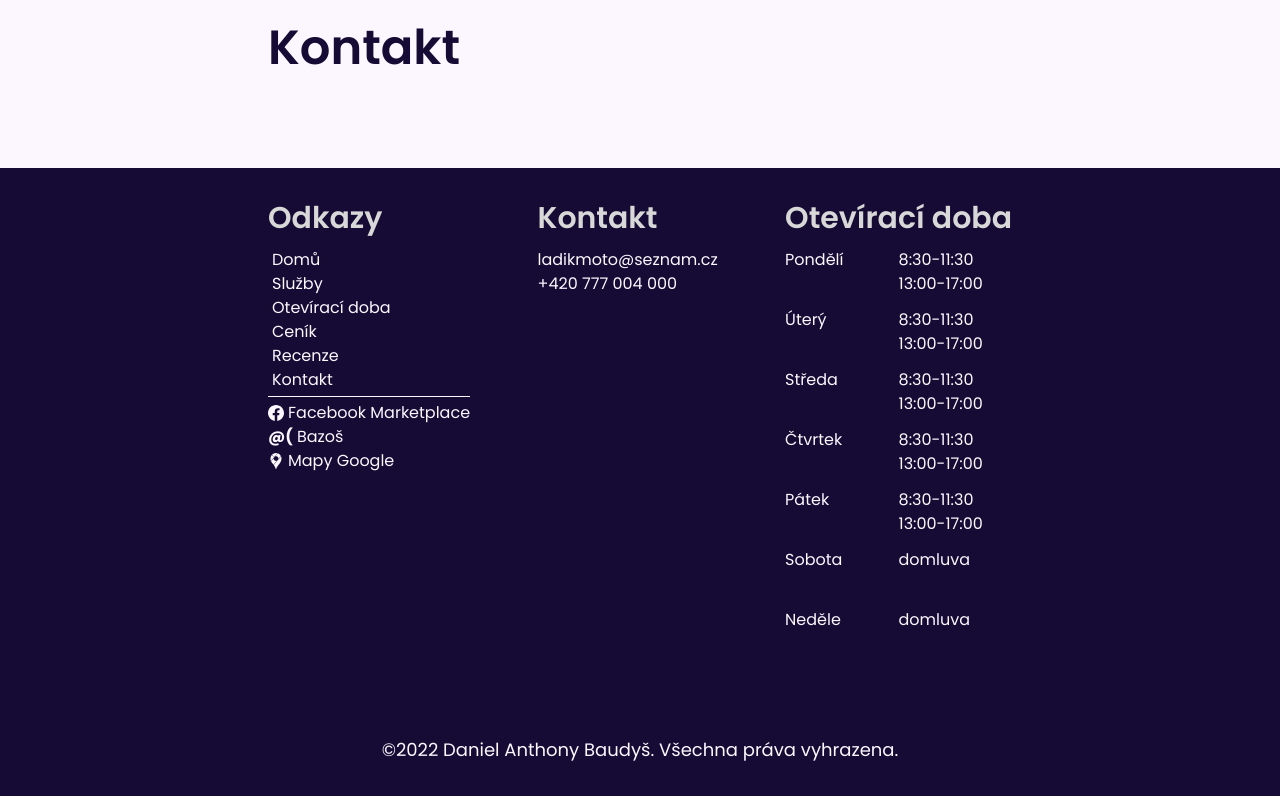
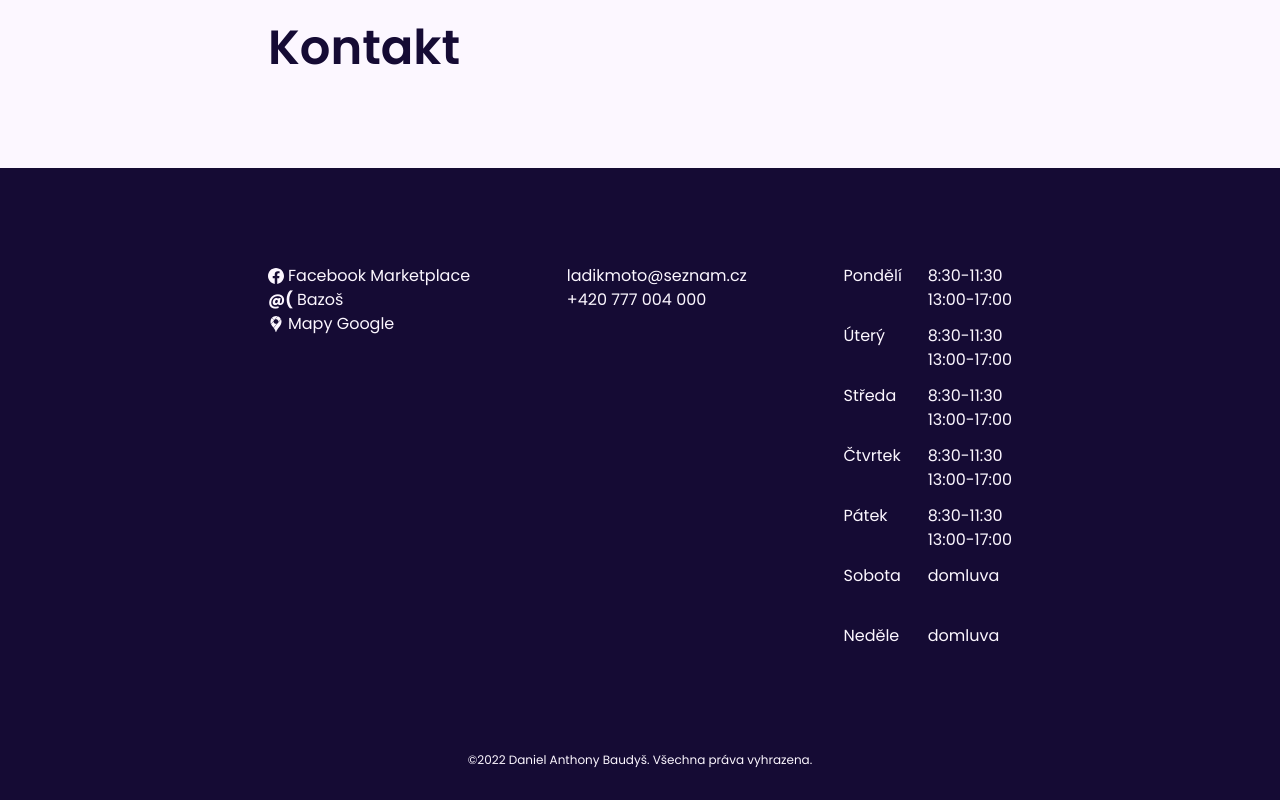
Before and after one commit to ton1czech/pneuservis-baudys, a React (Vite) app: page / in a window 1280 px wide. Shown: the part 4519-5319 px from the top of the page. Built offline with nearby package versions, Linux system fonts and the light colour scheme.

Commit message:
👌 IMPROVE: simple footer

```diff
--- a/src/components/Footer.jsx
+++ b/src/components/Footer.jsx
@@ -19,12 +19,6 @@ const Item = ({ text }) => (
   <li>
     <p className='text text-sm sm:text-base'>{text}</p>
   </li>
-)
-
-const Heading = ({ text, first }) => (
-  <h1 className={`subheading pb-2 sm:pb-3 ${!first && 'mt-16 sm:mt-0'}`}>
-    {text}
-  </h1>
 )
 
 const OpeningHoursItem = ({ day, weekend, last }) => (
@@ -54,19 +48,10 @@ const OpeningHoursItem = ({ day, weekend, last }) => (
 export default function Footer() {
   return (
     <Container dark>
-      <div className='py-6 sm:py-8 text-center'>
+      <div className='pb-6 sm:pb-8 pt-12 sm:pt-24 text-center'>
         <Fade top>
           <div className='flex flex-col sm:flex-row justify-between sm:text-left'>
-            <div>
-              <Heading text='Odkazy' first />
             <ul>
-                <Link url='#home' text='Domů' />
-                <Link url='#services' text='Služby' />
-                <Link url='#openinghours' text='Otevírací doba' />
-                <Link url='#pricelist' text='Ceník' />
-                <Link url='#testimonials' text='Recenze' />
-                <Link url='#contact' text='Kontakt' />
-                <div className='h-[1px] w-full bg-light my-1' />
               <Link
                 url='https://www.facebook.com/marketplace/profile/100078154283635/?ref=share_attachment'
                 text='Facebook Marketplace'
@@ -83,17 +68,11 @@ export default function Footer() {
                 logo={<SiGooglemaps />}
               />
             </ul>
-            </div>
-            <div>
-              <Heading text='Kontakt' />
-              <ul>
+            <ul className='mt-12 sm:mt-0'>
               <Item text='ladikmoto@seznam.cz' />
               <Item text='+420 777 004 000' />
             </ul>
-            </div>
-            <div>
-              <Heading text='Otevírací doba' />
-              <ul>
+            <ul className='hidden sm:block'>
               <OpeningHoursItem day='Pondělí' />
               <OpeningHoursItem day='Úterý' />
               <OpeningHoursItem day='Středa' />
@@ -103,10 +82,9 @@ export default function Footer() {
               <OpeningHoursItem day='Neděle' weekend last />
             </ul>
           </div>
-          </div>
         </Fade>
         <Fade bottom>
-          <p className='text mt-12 sm:mt-20'>
+          <p className='text text-xs mt-12 sm:mt-20'>
             &copy;{new Date().getFullYear()} Daniel Anthony Baudyš. Všechna
             práva vyhrazena.
           </p>
```
Lines whose indentation alone changed are shown as unchanged.
